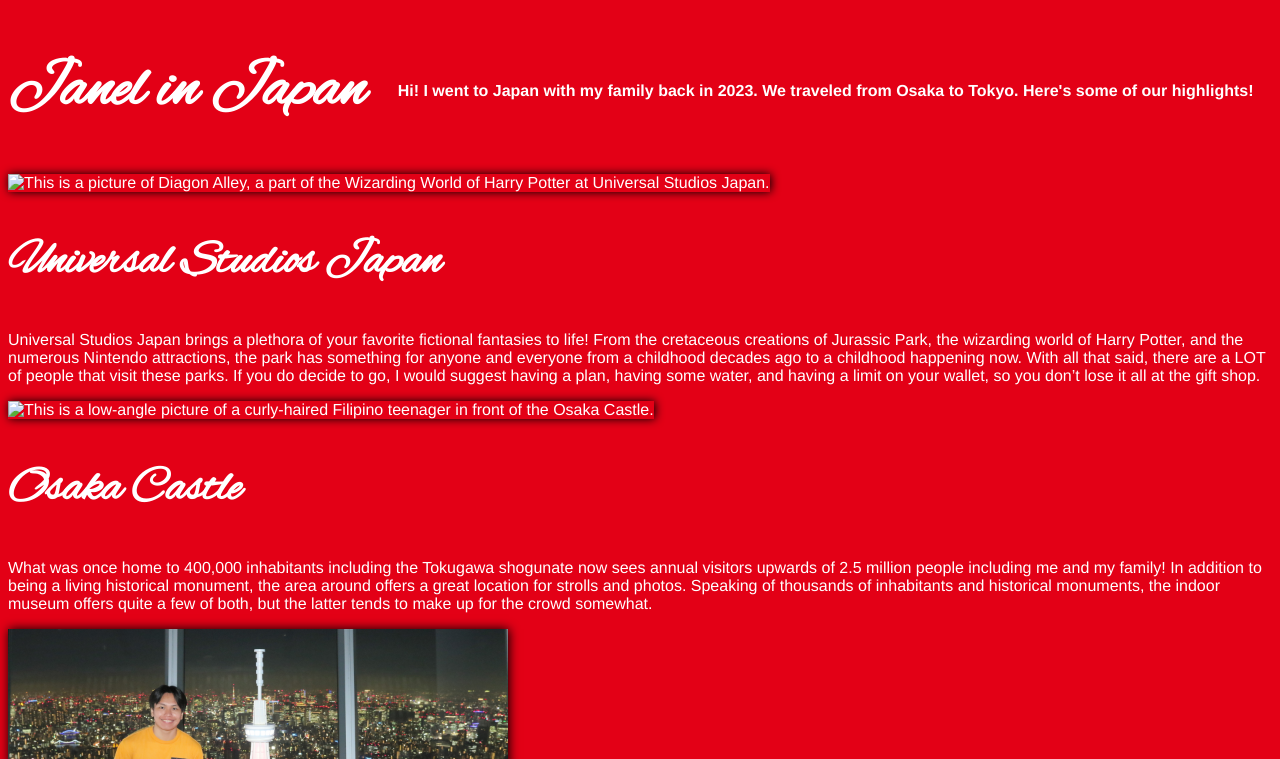
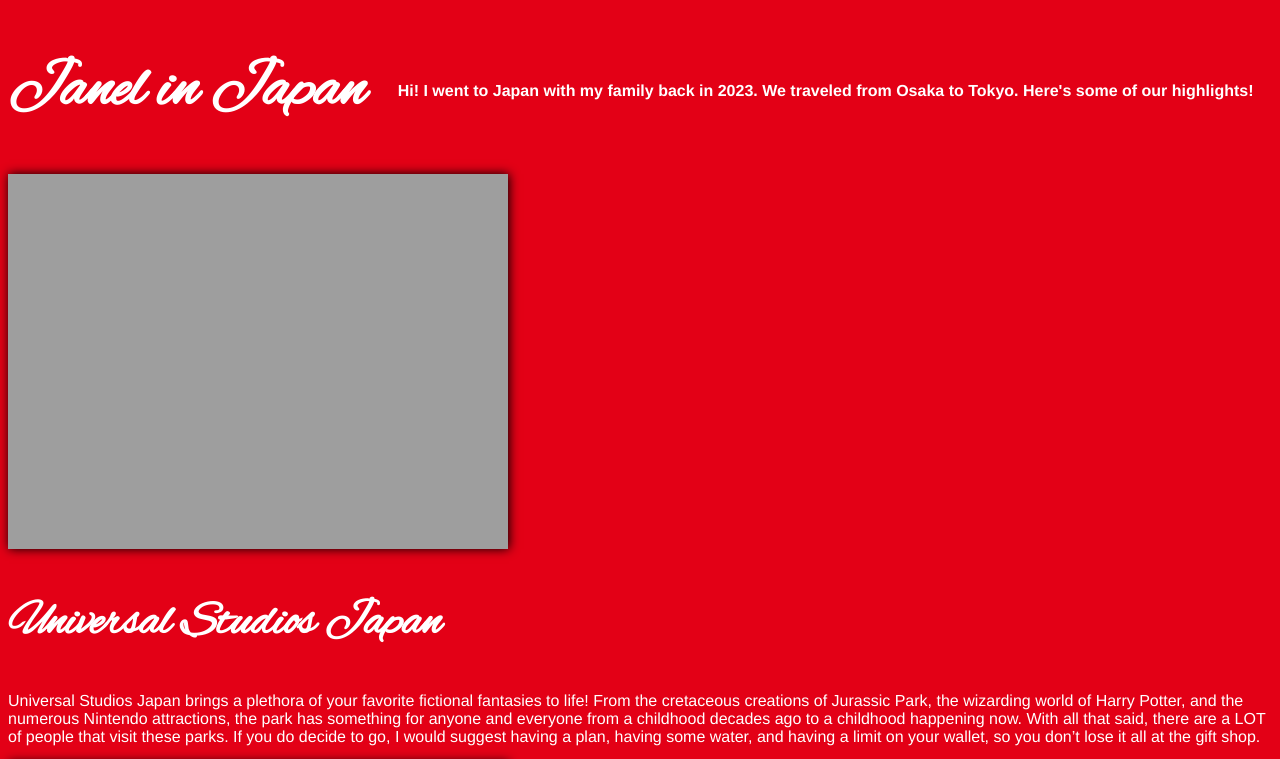
Before and after one commit to janellyyyace/cprg-218-travelogue, a plain HTML site: page index.html in a window 1280 px wide. Shown: the top 759 px of the page. Drawn offline with Linux system fonts and the light colour scheme; the site is published under a folder, as on GitHub Pages, so addresses that start at the root find nothing.

Commit message:
Still trying to fix images
grrrrrr

```diff
--- a/index.html
+++ b/index.html
@@ -20,7 +20,7 @@
         <article class="universal">
 
             <!---- Universal Studios ---->
-            <img src="/images/Universal_Studios_Japan.JPG" alt="This is a picture of Diagon Alley, a part of the Wizarding World of Harry Potter at Universal Studios Japan." title="I tripped on the cobblestone here.">
+            <img src="images/UniversalStudiosJapan.JPG" alt="This is a picture of Diagon Alley, a part of the Wizarding World of Harry Potter at Universal Studios Japan.">
             <h2>Universal Studios Japan</h2>
             <p>Universal Studios Japan brings a plethora of your favorite fictional fantasies to life! From the cretaceous creations of Jurassic Park, the wizarding world of Harry Potter, and the numerous Nintendo attractions, the park has something for anyone and everyone from a childhood decades ago to a childhood happening now. With all that said, there are a LOT of people that visit these parks. If you do decide to go, I would suggest having a plan, having some water, and having a limit on your wallet, so you don’t lose it all at the gift shop.
             </p>
@@ -28,7 +28,7 @@
 
         <!---- Osaka Castle ---->
         <article class="castle">
-            <img src="/images/OsakaCastle.JPG" alt="This is a low-angle picture of a curly-haired Filipino teenager in front of the Osaka Castle." title="This is my brother. He wanted me to take this picture.">
+            <img src="images/OsakaCastle.JPG" alt="This is a low-angle picture of a curly-haired Filipino teenager in front of the Osaka Castle.">
             <h2>Osaka Castle</h2>
             <p>What was once home to 400,000 inhabitants including the Tokugawa shogunate now sees annual visitors upwards of 2.5 million people including me and my family! In addition to being a living historical monument, the area around offers a great location for strolls and photos. Speaking of thousands of inhabitants and historical monuments, the indoor museum offers quite a few of both, but the latter tends to make up for the crowd somewhat.
             </p>
@@ -36,7 +36,7 @@
 
             <!---- Tokyo Tower ---->
         <article class="tower">
-            <img src="images/BanariaFamily_TokyoTower.JPG" alt="This is a picture of a Filipino family with a miniature version of the Tokyo Tower taken at the highest floor of the Tokyo Tower." title="The glass floor section was terrifying.">
+            <img src="images/BanariaFamilyTokyoTower.JPG" alt="This is a picture of a Filipino family with a miniature version of the Tokyo Tower taken at the highest floor of the Tokyo Tower.">
             <h2>Tokyo Tower</h2>
             <p>Since the dawn of time humanity has always had a fascination with making really really tall buildings and Tokyo Tower is one of them! Standing at 332.9 m a full ⅓ of a kilometer, it’s breathtaking, it’s a marvel, and it’s downright terrifying! The inside also has a few places offering some very delicious food albeit fairly expensive. Last but not least, the view and the photos you can get from it are breathtaking provided you can stomach looking down.
             </p>
```
Also changed, not shown: images/BanariaFamilyTokyoTower.JPG (renamed from images/BanariaFamily_TokyoTower.JPG), 2 other files.
